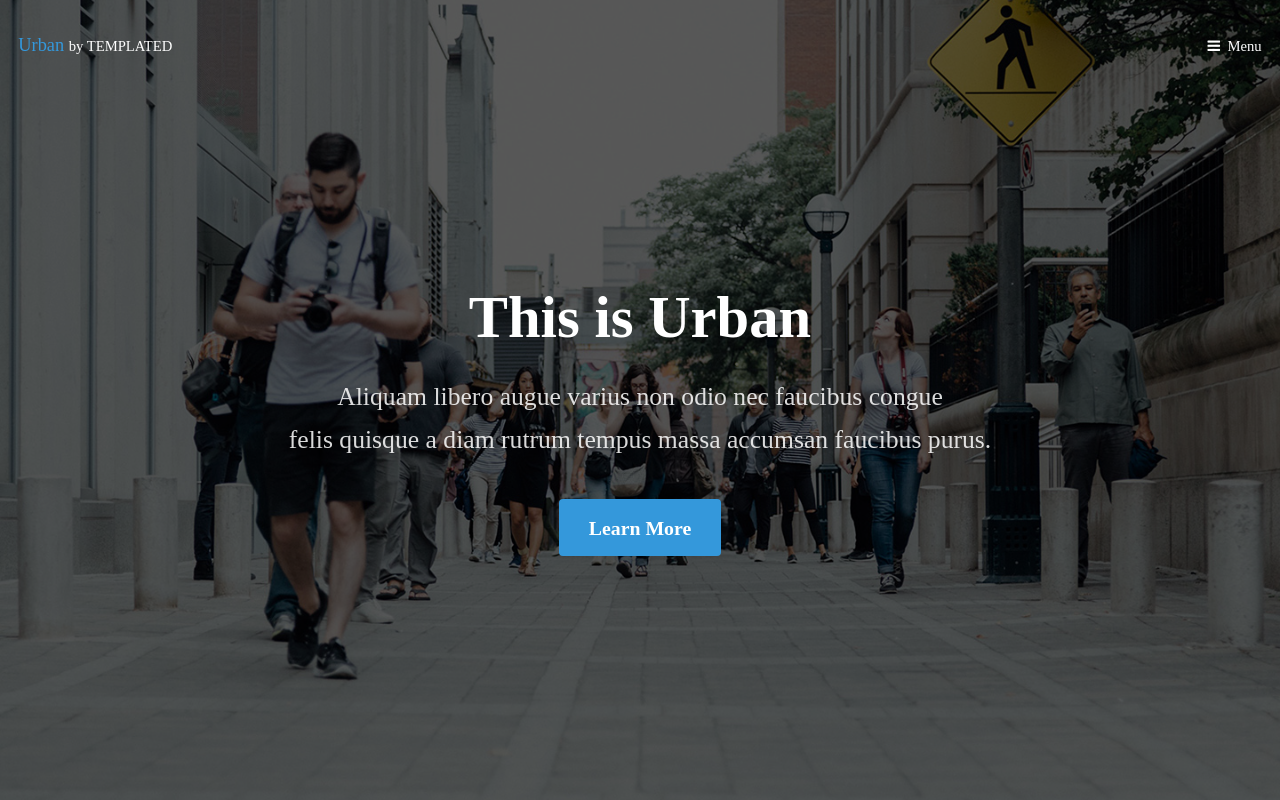
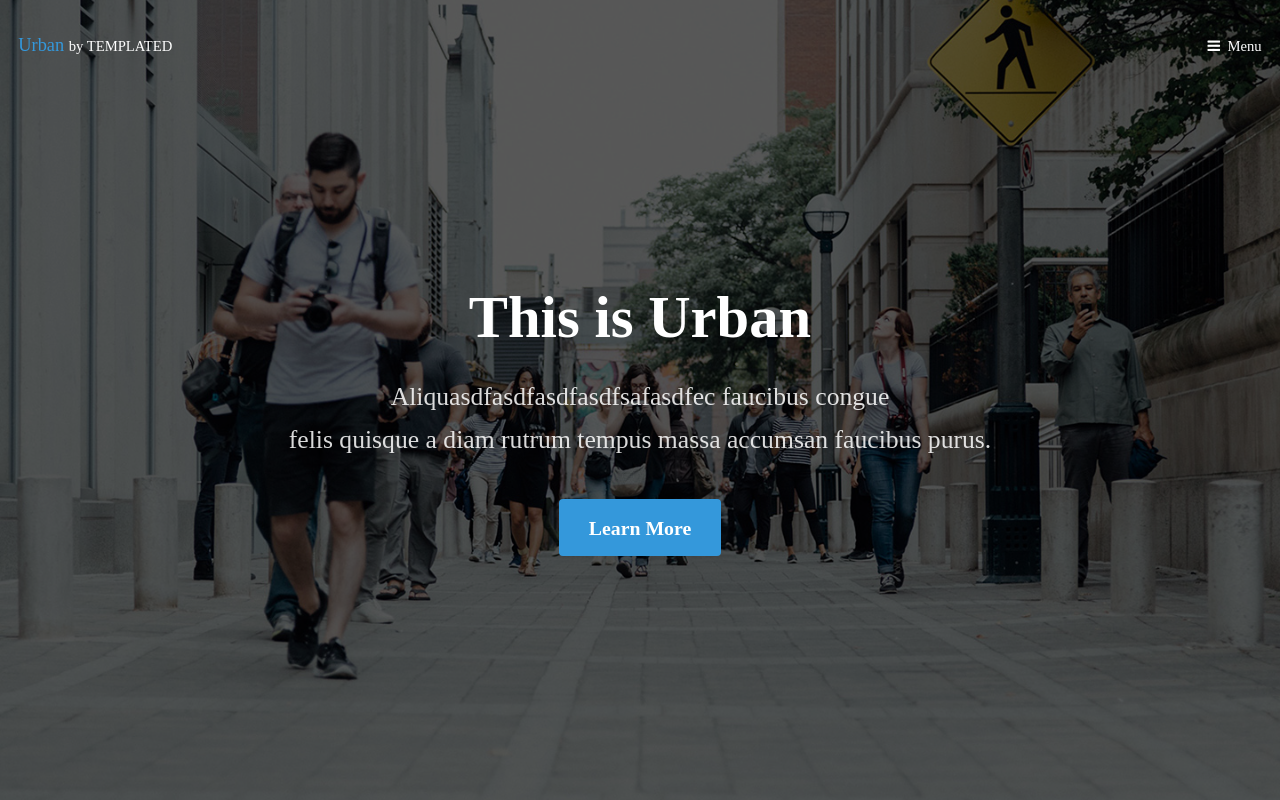
Before and after one commit to dossa328/dossa0328, a plain HTML site: page index.html in a window 1280 px wide. Shown: the top 800 px of the page. Drawn offline with Linux system fonts and the light colour scheme; a web font is replaced by a local one.

Commit message:
commit and push

```diff
--- a/index.html
+++ b/index.html
@@ -34,7 +34,7 @@
 				<div class="inner">
 					<header>
 						<h1>This is Urban</h1>
-						<p>Aliquam libero augue varius non odio nec faucibus congue<br />felis quisque a diam rutrum tempus massa accumsan faucibus purus.</p>
+						<p>Aliquasdfasdfasdfasdfsafasdfec faucibus congue<br />felis quisque a diam rutrum tempus massa accumsan faucibus purus.</p>
 					</header>
 					<a href="#main" class="button big scrolly">Learn More</a>
 				</div>
```
